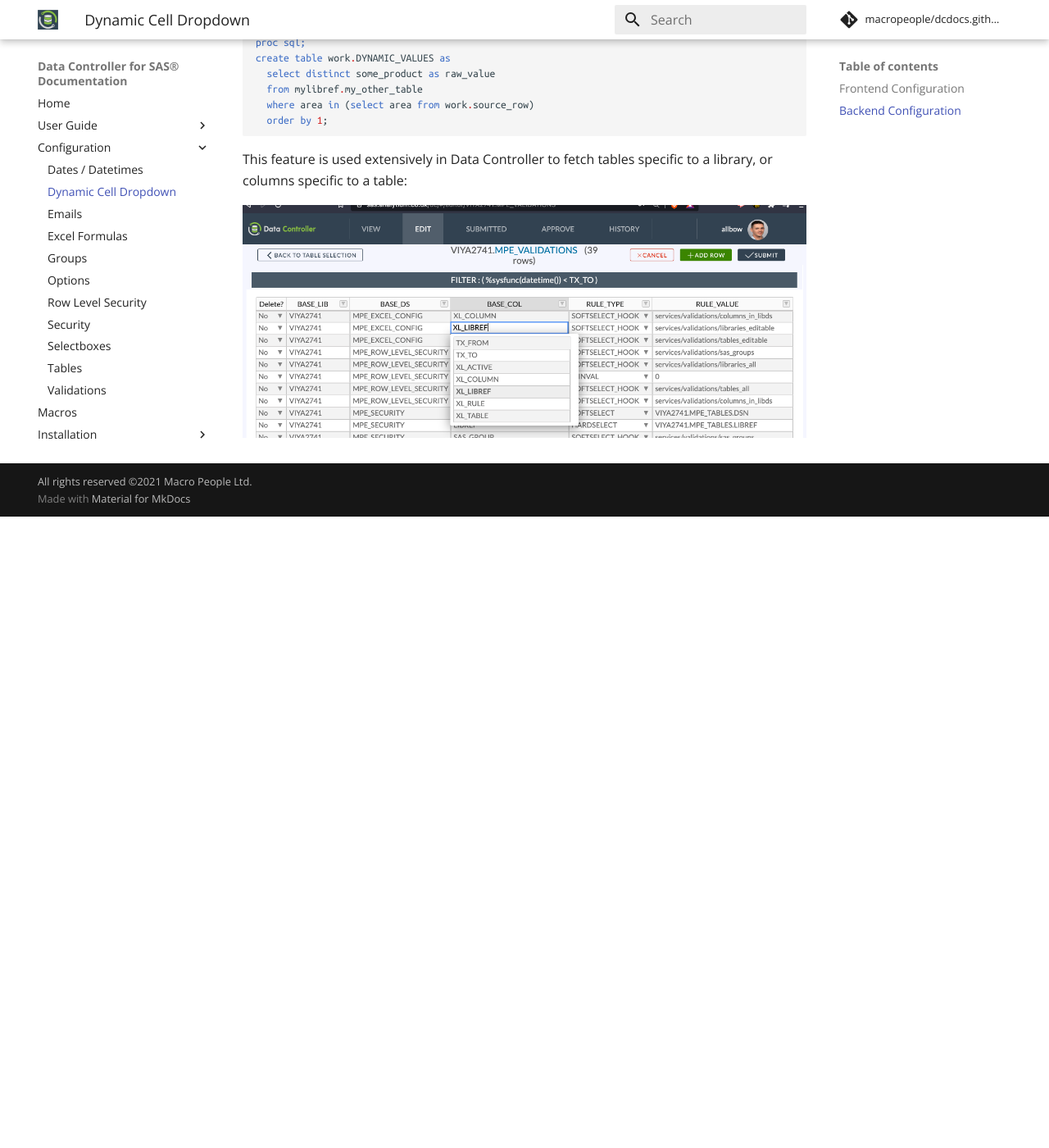
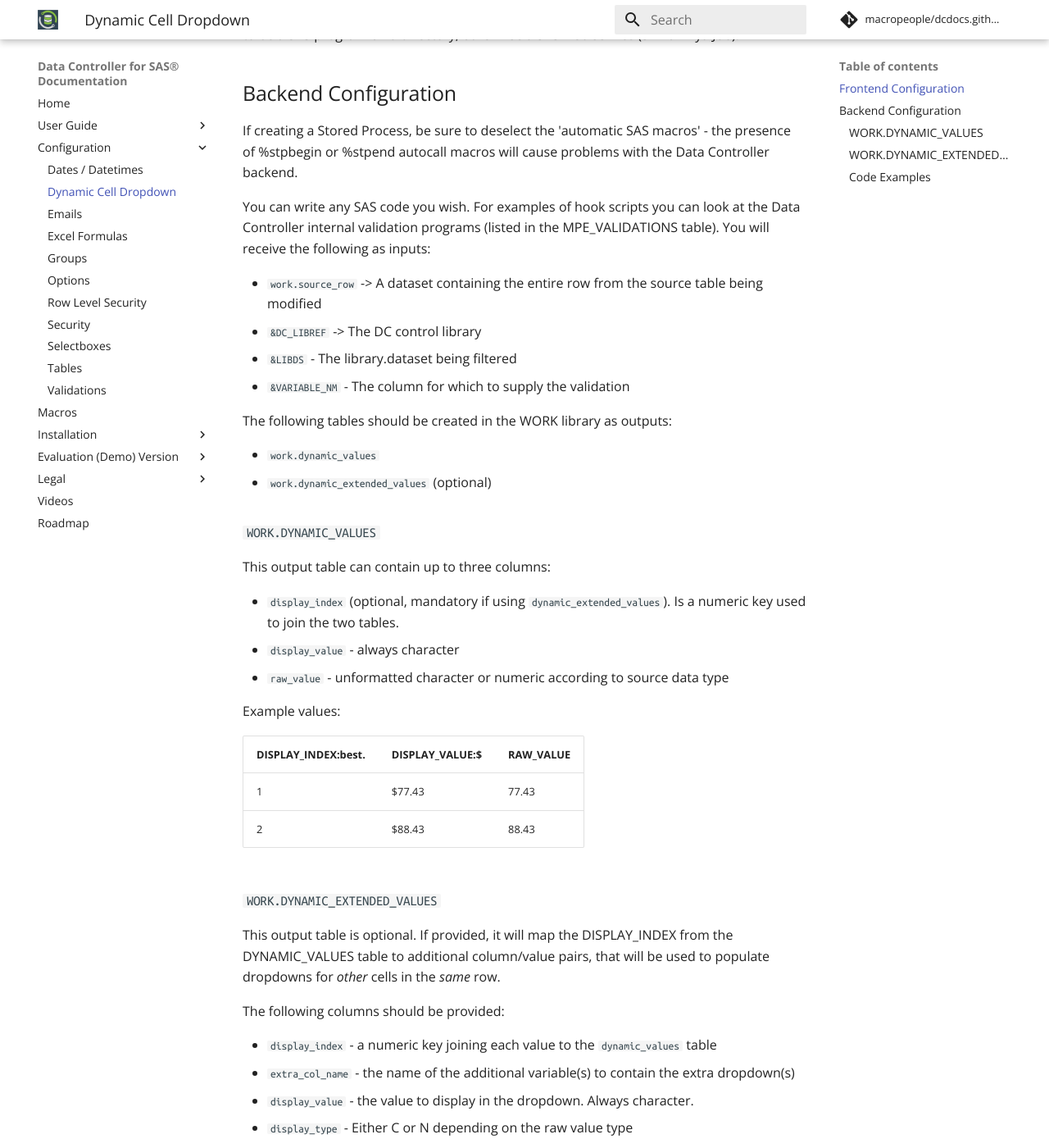
Before and after one commit to datacontroller/docs.datacontroller.io, an MkDocs documentation site: the page built from docs/dynamic-cell-dropdown.md, in a window 1280 px wide and 1400 px high, scrolled down 1384 px. Shown: the whole window at 82% size. Built offline with MkDocs 1.6.1 and Material for MkDocs 9.7.7, drawn with Linux system fonts in a browser that asks for light colours; comment, search, counter and statistics services are not loaded; before the commit the page ends 2014 px from its top, so only the background shows below that; some of the changed text lies outside the part shown.

Commit message:
chore: automated commit

````diff
--- a/docs/dynamic-cell-dropdown.md
+++ b/docs/dynamic-cell-dropdown.md
@@ -11,6 +11,15 @@
 
 So if you'd like the user to only see products for a particular category, or ISIN's for a particular asset group, you can perform that easily.
 
+This feature is used extensively in Data Controller to fetch tables specific to a library, or columns specific to a table:
+
+![](img/cell_validation1.png)
+
+
+You can also use the response to populate _other_ dropdowns (also in the same row) in the same request - these are called 'extended validations'.
+
+<iframe width="560" height="315" src="https://www.youtube.com/embed/rmES77aIr90" title="YouTube video player" frameborder="0" allow="accelerometer; autoplay; clipboard-write; encrypted-media; gyroscope; picture-in-picture" allowfullscreen></iframe>
+
 ## Frontend Configuration
 
 Open the MPE_VALIDATIONS table and configure the library, table and column that should contain the selectbox.  In the RULE_TYPE column, enter either:
@@ -21,24 +30,78 @@
 The RULE_VALUE column should contain the full path to the SAS Program, Viya Job or SAS 9 Stored process that you would like to execute.  If the value ends in ".sas" then it is assumed to be a SAS program on a directory, otherwise a SAS web service (STP or Viya Job).
 
 ## Backend Configuration
+
 If creating a Stored Process, be sure to deselect the 'automatic SAS macros' - the presence of %stpbegin or %stpend autocall macros will cause problems with the Data Controller backend.
 
-You can write any SAS code you wish - you will receive a table called `work.source_row`, and you should create a table with one column named `work.dynamic_values`.  These are the values that will be subsequently returned to the dropdown in the cell that the user has seleected.
+You can write any SAS code you wish. For examples of hook scripts you can look at the Data Controller internal validation programs (listed in the MPE_VALIDATIONS table). You will receive the following as inputs:
 
-Example code:
+* `work.source_row` -> A dataset containing the entire row from the source table being modified
+* `&DC_LIBREF` -> The DC control library
+* `&LIBDS` - The library.dataset being filtered
+* `&VARIABLE_NM` - The column for which to supply the validation
+
+The following tables should be created in the WORK library as outputs:
+
+* `work.dynamic_values`
+* `work.dynamic_extended_values` (optional)
+
+### `WORK.DYNAMIC_VALUES`
+This output table can contain up to three columns:
+
+* `display_index` (optional, mandatory if using `dynamic_extended_values`).  Is a numeric key used to join the two tables.
+* `display_value` - always character
+* `raw_value` - unformatted character or numeric according to source data type
+
+Example values:
+
+|DISPLAY_INDEX:best.|DISPLAY_VALUE:$|RAW_VALUE|
+|---|---|---|
+|1|$77.43|77.43|
+|2|$88.43|88.43|
+
+### `WORK.DYNAMIC_EXTENDED_VALUES`
+This output table is optional.  If provided, it will map the DISPLAY_INDEX from the DYNAMIC_VALUES table to additional column/value pairs, that will be used to populate dropdowns for _other_ cells in the _same_ row.
+
+The following columns should be provided:
+
+* `display_index` - a numeric key joining each value to the `dynamic_values` table
+* `extra_col_name` - the name of the additional variable(s) to contain the extra dropdown(s)
+* `display_value` - the value to display in the dropdown.  Always character.
+* `display_type` - Either C or N depending on the raw value type
+* `raw_value_num` - The unformatted value if numeric
+* `raw_value_char` - The unformatted value if character
+* `forced_value` - set to 1 to force this value to be automatically selected when the source value is changed. If anything else but 1, the dropdown will still appear, but the user must manually make the selection.
+
+Example Values:
+
+|DISPLAY_INDEX:best.|EXTRA_COL_NAME:$32|DISPLAY_VALUE:$|DISPLAY_TYPE:$1.|RAW_VALUE_NUM|RAW_VALUE_CHAR:$5000|FORCED_VALUE|
+|---|---|---|---|---|---|---|
+|1|DISCOUNT_RT|"50%"|N|0.5||.|
+|1|DISCOUNT_RT|"40%"|N|0.4||0|
+|1|DISCOUNT_RT|"30%"|N|0.3||1|
+|1|CURRENCY_SYMBOL|"GBP"|C||"GBP"|.|
+|1|CURRENCY_SYMBOL|"RSD"|C||"RSD"|.|
+|2|DISCOUNT_RT|"50%"|N|0.5||.|
+|2|DISCOUNT_RT|"40%"|N|0.4||1|
+|2|CURRENCY_SYMBOL|"EUR"|C||"EUR"|.|
+|2|CURRENCY_SYMBOL|"HKD"|C||"HKD"|1|
+
+
+### Code Examples
+
+Simple dropdown
 
 ```sas
 /**
   @file
-  @brief dynamic cell dropdown for product code
+  @brief Simple dynamic cell dropdown for product code
   @details The input table is simply one row from the
   target table called "work.source_row".
 
   Available macro variables:
-    @li MPELIB - The DC control library
+    @li DC_LIBREF - The DC control library
     @li LIBDS - The library.dataset being filtered
     @li VARIABLE_NM - The column being filtered
-
 
   <h4> Service Outputs </h4>
   Output should be a single table called
@@ -60,6 +123,58 @@
 
 ```
 
-This feature is used extensively in Data Controller to fetch tables specific to a library, or columns specific to a table:
+Extended dropdown
 
-![](img/cell_validation1.png)
+```sas
+proc sql;
+create table work.source as
+  select libref,dsn
+  from &DC_LIBREF..MPE_TABLES
+  where tx_to > "%sysfunc(datetime(),E8601DT26.6)"dt
+  order by 1,2;
+
+data work.DYNAMIC_VALUES (keep=display_index raw_value display_value);
+  set work.source end=last;
+  by libref;
+  if last.libref then do;
+    display_index+1;
+    raw_value=libref;
+    display_value=libref;
+    output;
+  end;
+  if last then do;
+    display_index+1;
+    raw_value='*ALL*';
+    display_value='*ALL*';
+    output;
+  end;
+run;
+
+data work.dynamic_extended_values(keep=display_index extra_col_name display_type
+    display_value RAW_VALUE_CHAR raw_value_num forced_value);
+  set work.source end=last;
+  by libref dsn;
+  retain extra_col_name 'ALERT_DS';
+  retain display_type 'C';
+  retain raw_value_num .;
+  raw_value_char=dsn;
+  display_value=dsn;
+  forced_value=0;
+
+  if first.libref then display_index+1;
+  if last.libref then do;
+    display_value='*ALL*';
+    raw_value_char='*ALL*';
+    forced_value=1;
+    output;
+  end;
+  else output;
+
+  if last then do;
+    display_value='*ALL*';
+    raw_value_char='*ALL*';
+    forced_value=1;
+    output;
+  end;
+run;
+```
````
